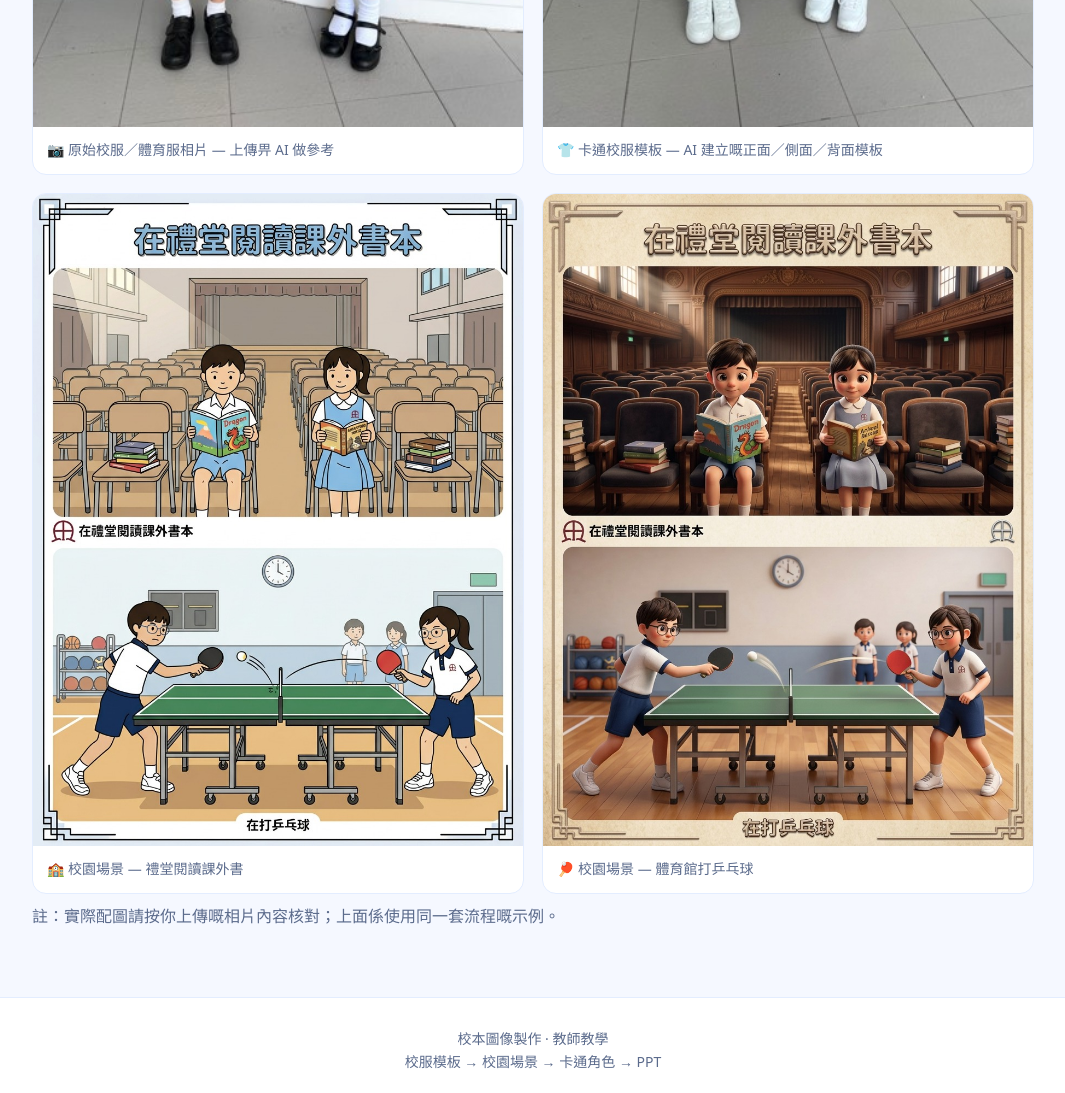
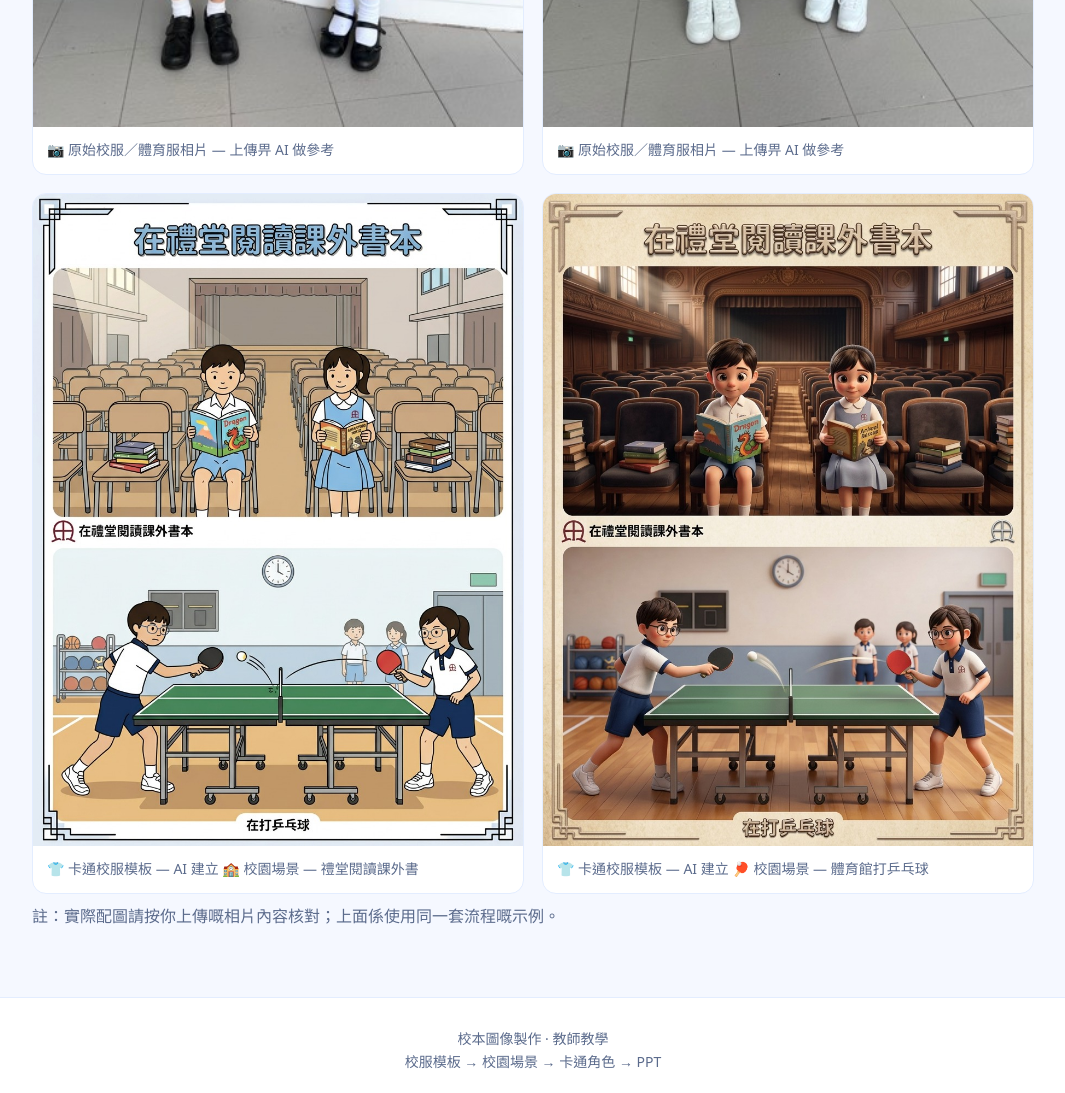
Before and after one commit to poonps-debug/TeacherTraining, a plain HTML site: page school-image.html in a window 1280 px wide. Shown: the part 3180-4273 px from the top of the page, without its empty margins (107-1172 px from the left). Drawn offline with Linux system fonts and the light colour scheme.

Commit message:
Update school-image.html

```diff
--- a/school-image.html
+++ b/school-image.html
@@ -199,15 +199,15 @@
       </figure>
       <figure>
         <img src="WhatsApp Image 2026-09-03 at 4.01.15 PM (1).jpeg" alt="卡通校服模板示範">
-        <figcaption>👕 卡通校服模板 — AI 建立嘅正面／側面／背面模板</figcaption>
+        <figcaption>📷 原始校服／體育服相片 — 上傳畀 AI 做參考</figcaption>
       </figure>
       <figure>
         <img src="WhatsApp Image 2026-09-03 at 3.35.31 PM.jpeg" alt="禮堂閱讀場景示範">
-        <figcaption>🏫 校園場景 — 禮堂閱讀課外書</figcaption>
+        <figcaption>👕 卡通校服模板 — AI 建立 🏫 校園場景 — 禮堂閱讀課外書</figcaption>
       </figure>
       <figure>
         <img src="WhatsApp Image 2026-09-03 at 3.37.55 PM.jpeg" alt="乒乓球場景示範">
-        <figcaption>🏓 校園場景 — 體育館打乒乓球</figcaption>
+        <figcaption>👕 卡通校服模板 — AI 建立 🏓 校園場景 — 體育館打乒乓球</figcaption>
       </figure>
     </div>
     <p class="dim" style="margin-top:10px;">註：實際配圖請按你上傳嘅相片內容核對；上面係使用同一套流程嘅示例。</p>
```
